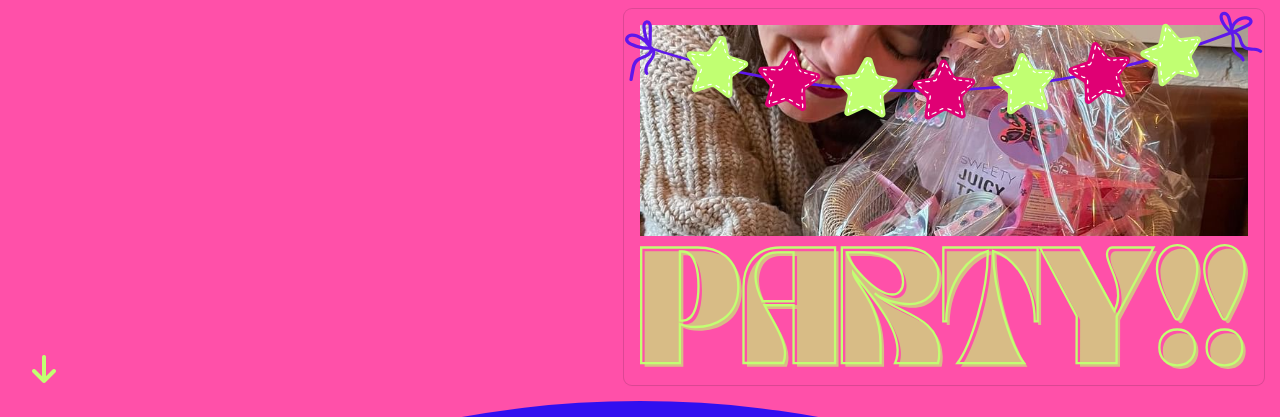
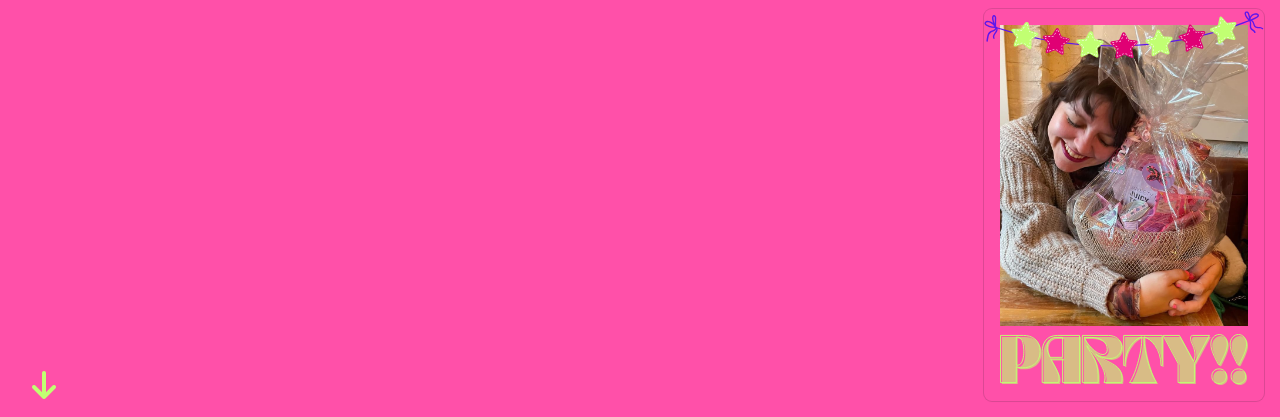
Before and after one commit to frogulator/soireesi, a plain HTML site: page index.html in a window 1280 px wide. Shown: the part 383-800 px from the top of the page. Drawn offline with nearby package versions, Linux system fonts and the light colour scheme.

Commit message:
animation and spacing

```diff
--- a/script.js
+++ b/script.js
@@ -12,7 +12,6 @@ function startContainerAnimation() {
   let tl = gsap.timeline();
 
   tl
-
     .fromTo(".container",
       { opacity: 0, y: 50 },
       { duration: 1, opacity: 1, y: 0, ease: "back.out(1.7)" }
@@ -22,14 +21,7 @@ function startContainerAnimation() {
       { duration: 1, opacity: 1, y: 0, ease: "back.out(1.7)" },
       "-=0.7"
     );
+
+
+  gsap.to(tl, {duration: 2, delay: 5});
 }
-
-function adjustHeight() {
-  var vh = window.innerHeight * 0.01;
-  var desiredHeight = 94 * vh;
-  document.querySelector('.part-one').style.height = `${desiredHeight}px`; // Set the height
-}
-
-// Run the function on load and on resize
-window.addEventListener('load', adjustHeight);
-window.addEventListener('resize', adjustHeight);
--- a/style.css
+++ b/style.css
@@ -38,14 +38,14 @@ body {
 }
 
 .part-one {
+    height: 96vh;
     margin: 2vh 2vh 2vh 4vh;
     padding: 0;
     position: relative;
     display: flex;
     flex-direction: column;
     align-items: flex-end;
-    justify-content: space-between;
-
+    justify-content: flex-start;
 }
 
 
@@ -69,7 +69,7 @@ body {
 #invitation span {
     margin-inline: 0.3rem;
     text-align: left;
-    font-size: clamp(2rem, 10vw, 3rem); /* Adjusted with clamp */
+    font-size: clamp(2rem, 10vw, 3rem);
     display: block;
     opacity: 0;
     transform: translateY(100%);
@@ -106,7 +106,8 @@ body {
     position: relative;
     opacity: 0;
     flex-grow: 1;
-    width: 50vw;
+    width: auto;
+    aspect-ratio: 1 / 1.4;
 }
 
 .stars {
```
Lines whose indentation alone changed are shown as unchanged.
